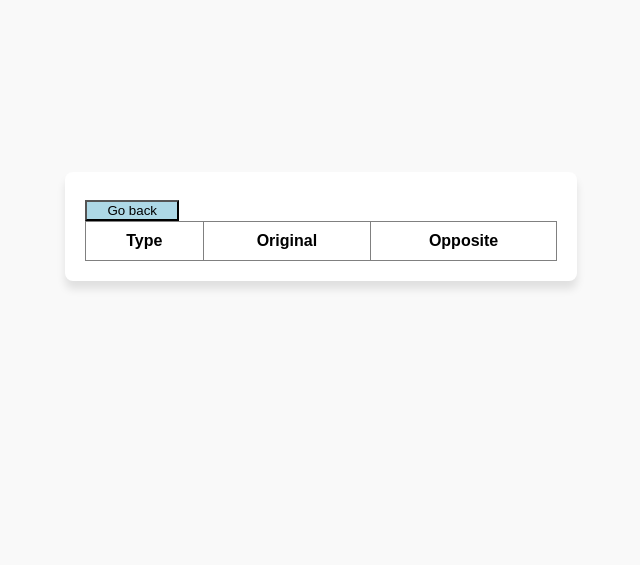
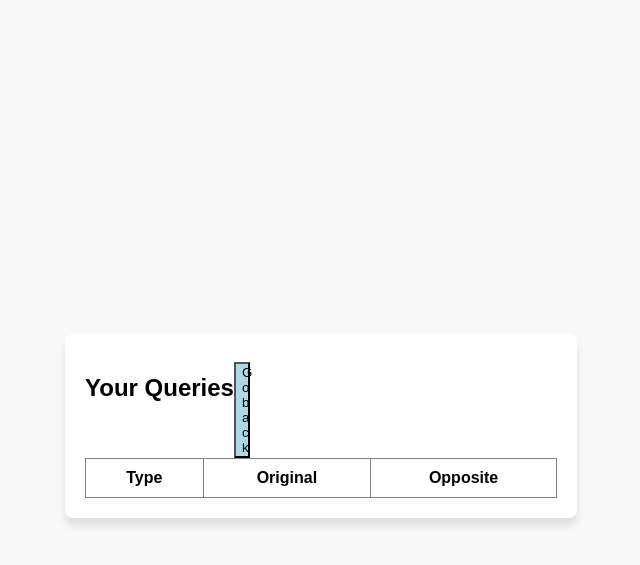
Before and after one commit to MR-VL/Consolidev, a PHP site: page /hashingHistory.php in a window 1280 px wide. Shown: the part 174-739 px from the top of the page, without its empty margins (319-959 px from the left). Run offline with PHP 8.4, Linux system fonts and the light colour scheme; a user stored in the database is signed in; tables that the repository leaves empty hold one stand-in row (values such as "Sample post"); lists and menus that the app fills with data are empty.

Commit message:
create history page

```diff
--- a/hashinghistory.php
+++ b/hashinghistory.php
@@ -31,11 +31,15 @@ try{
 
 </head>
 <body>
-<div class="form" style="word-wrap: break-word">
+<div class="form" style="word-wrap: break-word; margin-top:50vh;">
 
-    <a href="hashing.php">
-        <button class="btn">Go back</button><br>
-    </a>
+    <div style="display: inline-flex; width: 100%">
+        <h2 style="max-width: 40%">Your Queries</h2>
+        <a href="hashing.php">
+            <button class="btn">Go back</button><br>
+        </a>
+    </div>
+
     <table border="1" style="width: 100%; text-align: center; border-collapse: collapse;">
         <tr>
             <th style="padding: 10px;">Type</th>
@@ -44,7 +48,7 @@ try{
         </tr>
         <?php
         foreach ($userHistory as $row){
-            echo "<tr><td style='padding: 10px;'>{$row['type']}</td><td style='padding: 10px;'>{$row['original']}</td><td style='padding: 10px;'>{$row['opposite']}</td></tr>";
+            echo "<tr><td style='padding: 10px;'>{$row['algo']}</td><td style='padding: 10px;'>{$row['original']}</td><td style='padding: 10px;max-width: 20vw; word-wrap: break-word'>{$row['opposite']}</td></tr>";
         }
         ?>
     </table>
```
